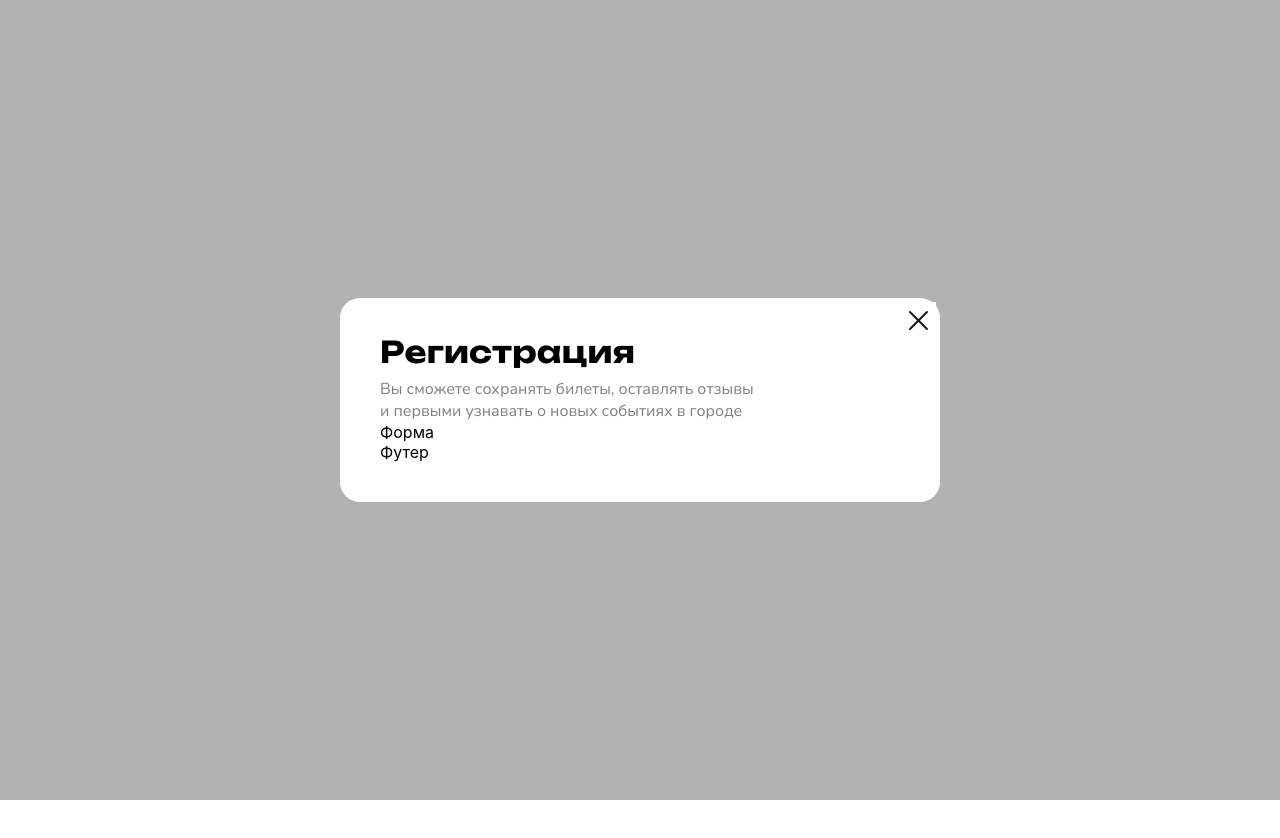
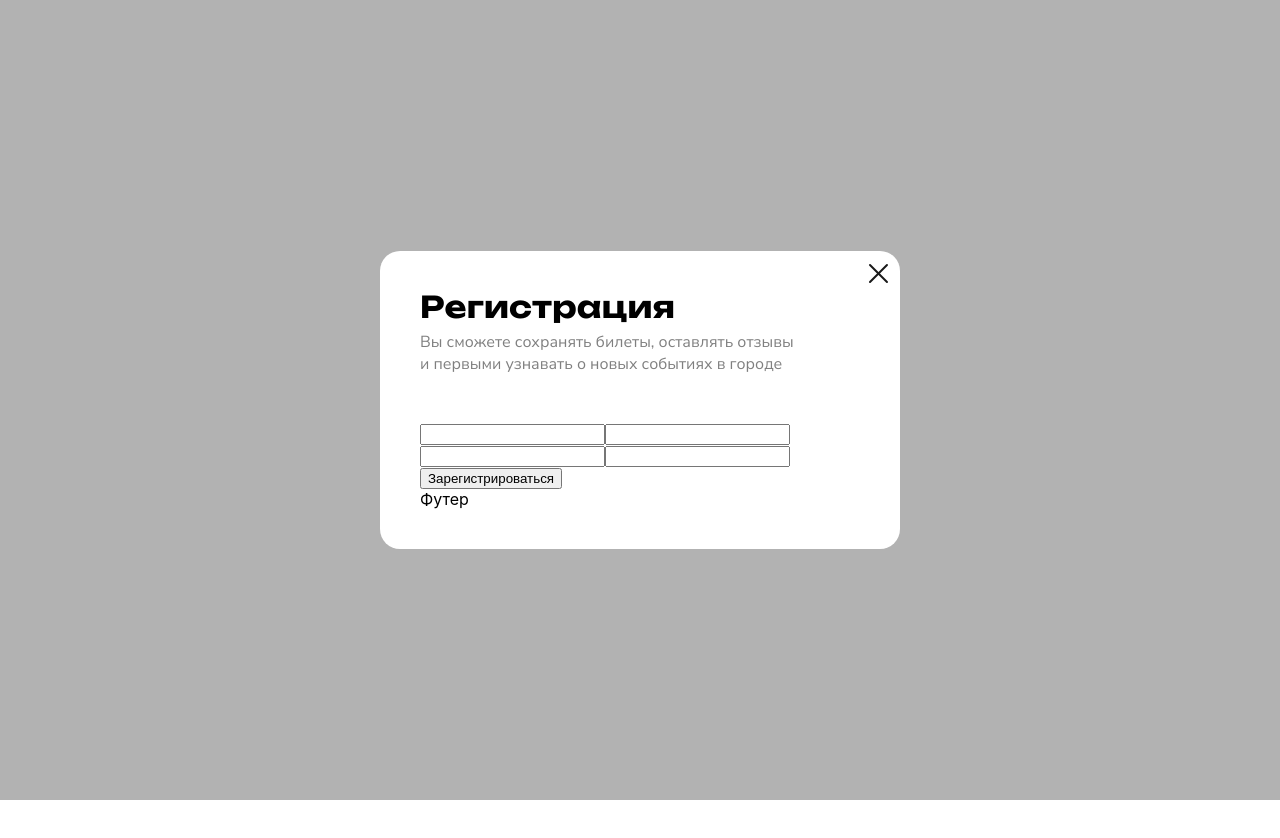
Before and after one commit to by-the-ticket-take-the-ride/frontend, a React (Create React App) app: page / in a window 1280 px wide. Shown: the top 838 px of the page. Built offline with nearby package versions, Linux system fonts and the light colour scheme.

Commit message:
feat: настройка гибкости формы аутентификации

```diff
--- a/src/components/Main/AuthForm/AuthForm.jsx
+++ b/src/components/Main/AuthForm/AuthForm.jsx
@@ -1,9 +1,22 @@
 import "./AuthForm.css";
 
-function AuthForm() {
+function AuthForm(props) {
+  let formContent;
+
+  if (props.type === 'register') {
+    formContent = (
+      <>
+        <input></input>
+        <input></input>
+        <input></input>
+        <input></input>
+        <button>Зарегистрироваться</button>
+      </>
+    );
+  }
   return (
     <form className="popup-auth__form">
-      Форма
+      {formContent}
     </form>
   );
 }
--- a/src/components/Main/AuthTop/AuthTop.css
+++ b/src/components/Main/AuthTop/AuthTop.css
@@ -1,16 +1,20 @@
 .popup-auth__header {
+  margin-bottom: 48px;
 }
+
 .popup-auth__header-text {
   font-family: "Unbounded";
   font-size: 30px;
   font-weight: 700;
-  line-height: 32px;
+  line-height: 30px;
   letter-spacing: 0.005em;
   text-align: left;
   color: #000;
+
+  margin-top: 3px;
 }
 .popup-auth__sub-text {
-  margin-top: 8px;
+  margin-top: 7px;
 
   font-family: "Nunito Sans";
   font-size: 16px;
--- a/src/components/Main/AuthTop/AuthTop.jsx
+++ b/src/components/Main/AuthTop/AuthTop.jsx
@@ -1,15 +1,27 @@
 import "./AuthTop.css";
 
-function AuthTop() {
+function AuthTop(props) {
+  let headerText;
+  let subText;
+  if (props.type === 'register') {
+    headerText = 'Регистрация';
+
+    subText = (
+      <>
+        Вы сможете сохранять билеты, оставлять отзывы<br></br>
+        и первыми узнавать о новых событиях в городе
+      </>
+    );
+  }
+
   return (
     <div className="popup-auth__header">
       <h1 className="popup-auth__header-text text-reset">
-        Регистрация
+        {headerText}
       </h1>
 
       <p className="popup-auth__sub-text text-reset">
-      Вы сможете сохранять билеты, оставлять отзывы <br></br>
-      и первыми узнавать о новых событиях в городе
+        {subText}
       </p>
     </div>
   );
--- a/src/components/Main/PopupAuth/PopupAuth.css
+++ b/src/components/Main/PopupAuth/PopupAuth.css
@@ -4,6 +4,7 @@
   border-radius: 20px;
   background-color: #fff;
 
+  box-sizing: border-box;
   padding: 40px 40px 40px 40px;
 }
 .popup-auth__close-icon {
--- a/src/components/Main/PopupAuth/PopupAuth.jsx
+++ b/src/components/Main/PopupAuth/PopupAuth.jsx
@@ -4,13 +4,19 @@ import AuthForm from "../AuthForm/AuthForm";
 import AuthBottom from "../AuthBottom/AuthBottom";
 
 
-function PopupAuth() {
+function PopupAuth(props) {
   return (
     <div className="popup-auth">
       <button className="popup-auth__close-icon"></button>
-      <AuthTop/>
-      <AuthForm/>
-      <AuthBottom/>
+      <AuthTop
+        type={props.type}
+      />
+      <AuthForm
+        type={props.type}
+      />
+      <AuthBottom
+        type={props.type}
+      />
     </div>
   );
 }
--- a/src/components/Main/Register/Register.jsx
+++ b/src/components/Main/Register/Register.jsx
@@ -2,7 +2,9 @@ import PopupAuth from "../PopupAuth/PopupAuth";
 
 function Register() {
   return (
-    <PopupAuth/>
+    <PopupAuth
+      type='register'
+    />
   );
 }
 
```
Also changed, not shown: src/images/close-icon.svg.
